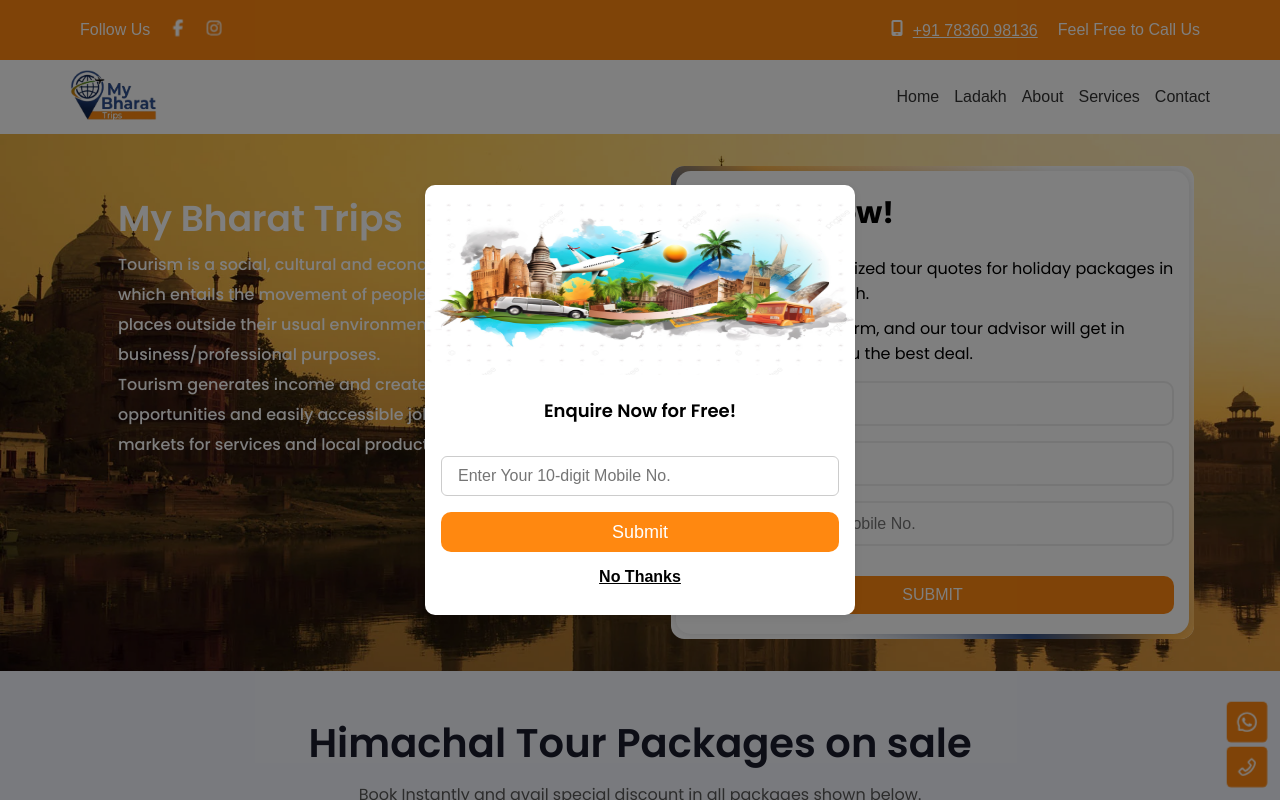
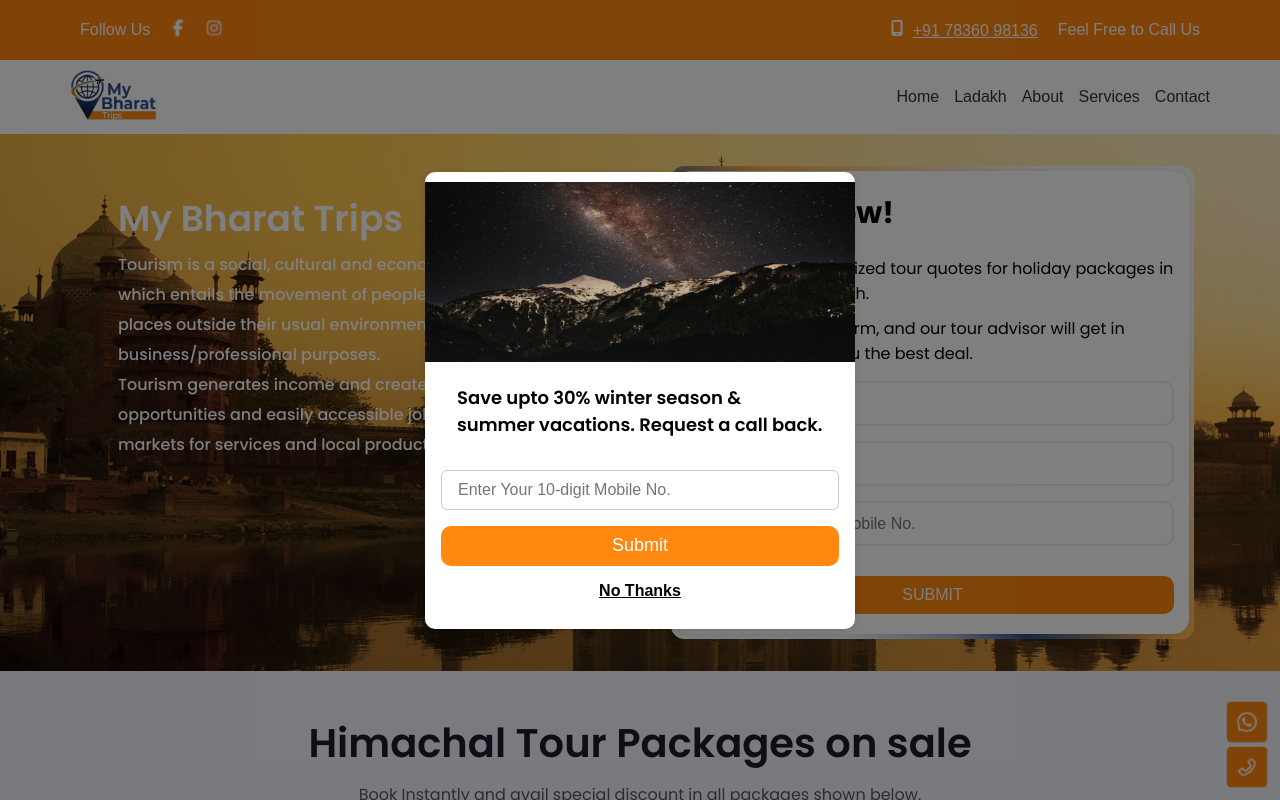
Before and after one commit to vikramkumartejani/himachal-trips, a Next.js app: page / in a window 1280 px wide. Shown: the top 800 px of the page. Built offline with nearby package versions, Linux system fonts and the light colour scheme.

Commit message:
img update

```diff
--- a/src/app/components/EnquiryModel.js
+++ b/src/app/components/EnquiryModel.js
@@ -8,12 +8,12 @@
     <div className='modal-main-container'>
       <div className='modal-background'>
         <div className='modal-container'>
-          <Image src='/assests/modal-image.png' alt='t' width={300} height={180} style={{ display: 'flex', alignItems: 'center', justifyContent: 'center', width: '100%' }} />
+          <Image src='/assests/offer_img.png' alt='t' width={300} height={180} style={{ display: 'flex', alignItems: 'center', justifyContent: 'center', width: '100%' }} />
 
           <div className='modal-body'>
             <div className='modal-header'>
               <h4>
-                Enquire Now for Free!
+                Save upto 30% winter season & summer vacations.  Request a call back.
               </h4>
             </div>
             <form style={{ width: '100%' }} >
```
Also changed, not shown: public/assests/offer_img.png (added).
